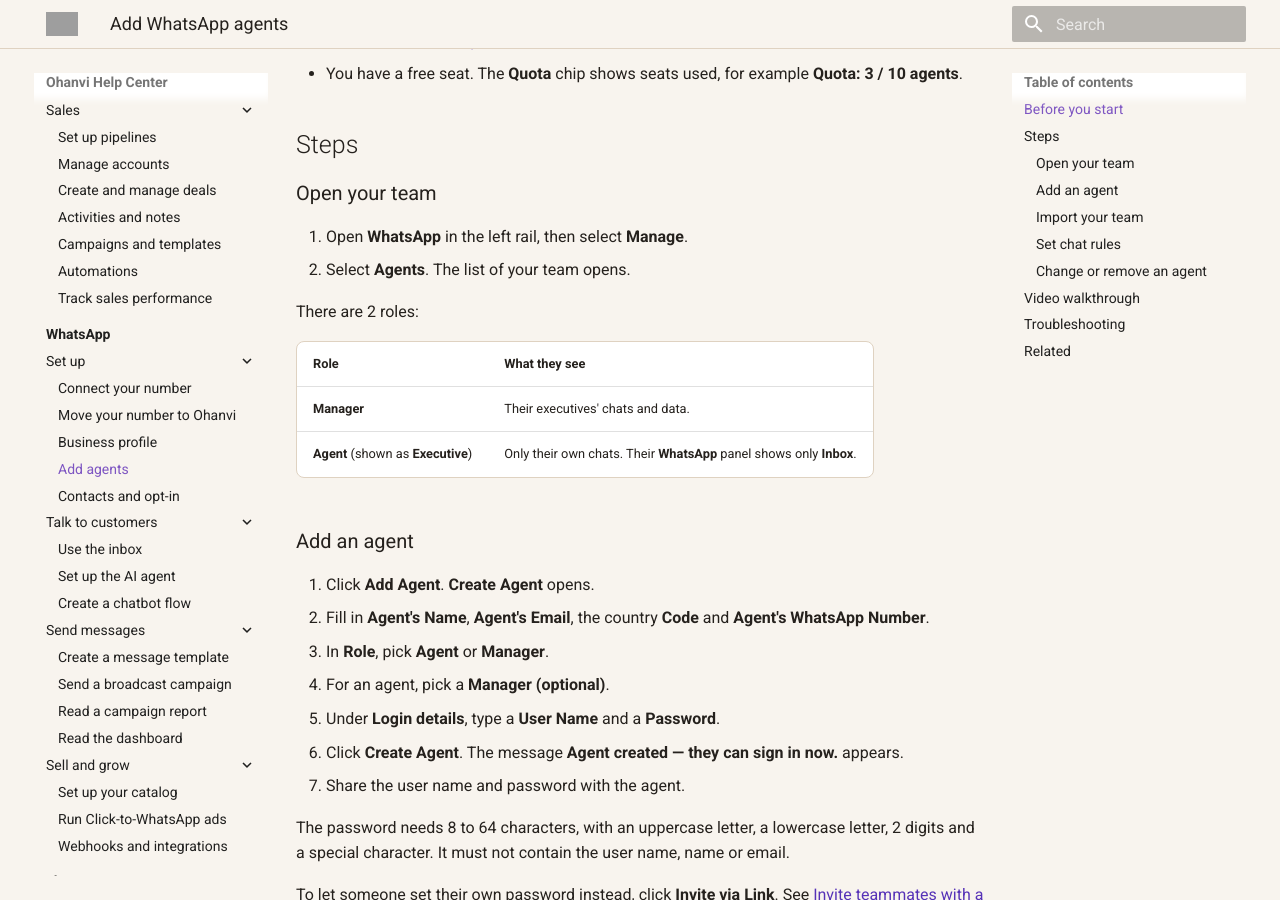
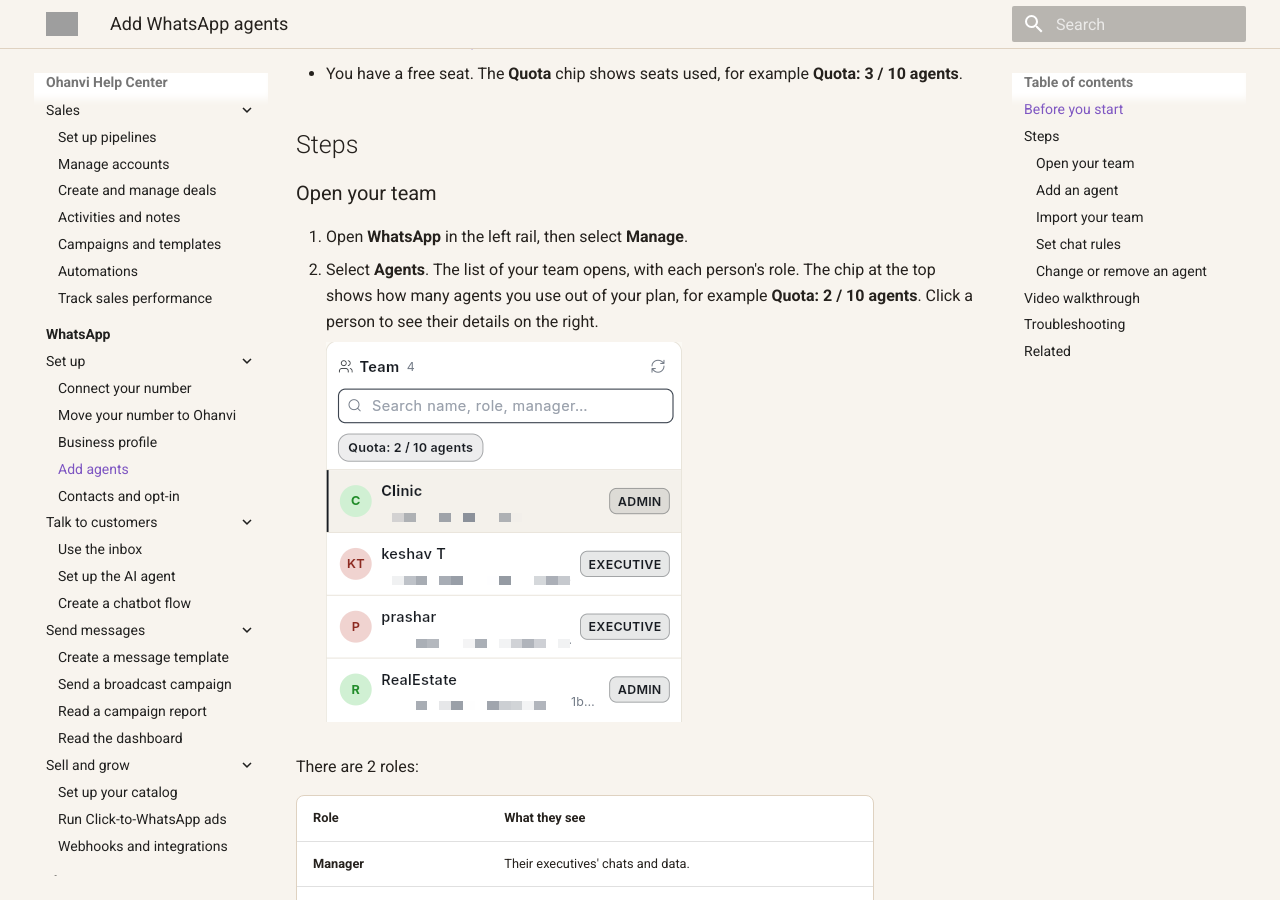
Before and after one commit to Ohanvi/ohanvi.github.io, an MkDocs documentation site: the page built from docs/whatsapp/add-whatsapp-agents.md, in a window 1280 px wide and 900 px high, scrolled down 380 px. Built offline with MkDocs 1.6.1 and Material for MkDocs 9.7.7, drawn with Linux system fonts in a browser that asks for light colours; some of the changed text lies outside the part shown; grey boxes are pictures that could not be loaded.

Commit message:
docs(whatsapp): Agents list shot with the Quota chip
Emails blurred.

Co-Authored-By: Claude Opus 5.5 (1M context) <noreply@anthropic.com>

```diff
--- a/docs/whatsapp/add-whatsapp-agents.md
+++ b/docs/whatsapp/add-whatsapp-agents.md
@@ -18,7 +18,9 @@ Add the people who answer WhatsApp chats, each with their own login. At the end,
 ### Open your team
 
 1. Open **WhatsApp** in the left rail, then select **Manage**.
-2. Select **Agents**. The list of your team opens.
+2. Select **Agents**. The list of your team opens, with each person's role. The chip at the top shows how many agents you use out of your plan, for example **Quota: 2 / 10 agents**. Click a person to see their details on the right.
+
+    ![Agents list with the Quota chip and each person's role](../assets/screenshots/whatsapp-agents-1-team.png)
 
 There are 2 roles:
 
```
Also changed, not shown: other parts of docs/whatsapp/add-whatsapp-agents.md (+0 -1 lines), docs/assets/screenshots/whatsapp-agents-1-team.png (added).
